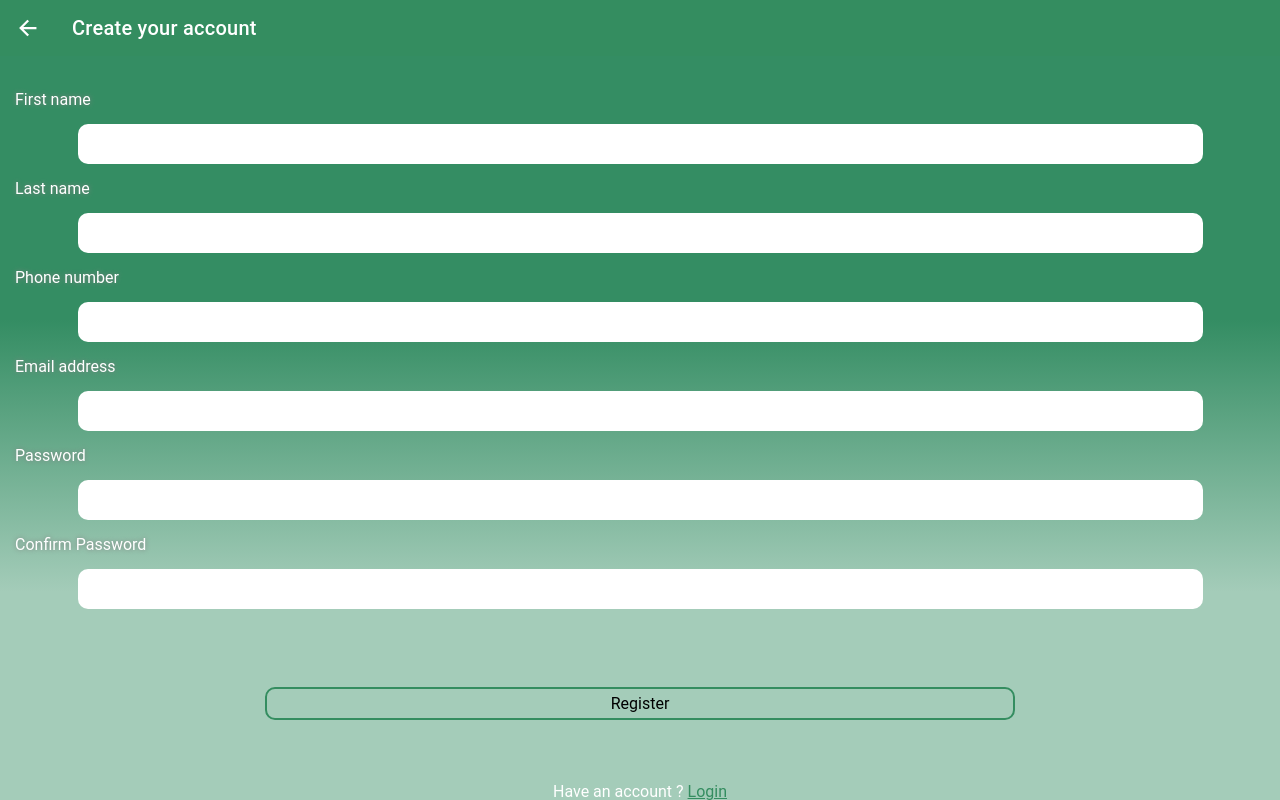
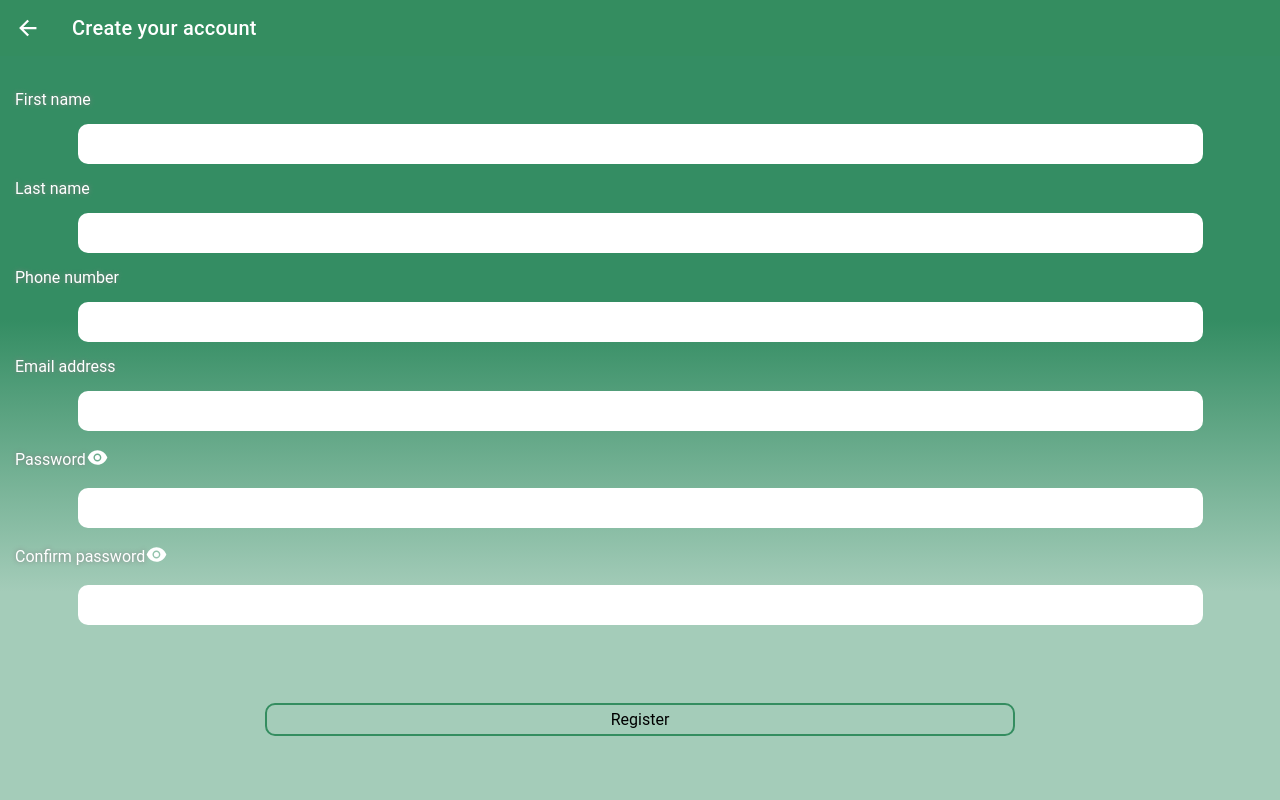
Before and after one commit to suprise079/christianConnect, a React (Create React App) app: page /SignUpU in a window 1280 px wide. Built offline with nearby package versions, Linux system fonts and the light colour scheme.

Commit message:
show/hide password done

```diff
--- a/src/pages/Logins/Login/Login.jsx
+++ b/src/pages/Logins/Login/Login.jsx
@@ -44,7 +44,10 @@ const Body = styled(IonPage)`
   label {
     text-shadow: none;
     margin: 1.2% 5%;
-
+    width:70%;
+    display:flex;
+    justify-content:space-between;
+    align-items:center;
   }
   input[type="submit"] {
     width: 30vw;
@@ -52,13 +55,6 @@ const Body = styled(IonPage)`
     margin: 20px 5%;
     color: #348d63;
     background: transparent;
-    // background: rgb(164, 204, 185);
-    // background: linear-gradient(
-    //   345deg,
-    //   rgba(164, 204, 185, 1) 26%,
-    //   rgba(52, 141, 99, 1) 60%,
-    //   rgba(52, 141, 99, 1) 100%
-    // );
   }
 `;
 const handleSubmit = (e) => {
--- a/src/pages/Logins/SignUp/SignUp.jsx
+++ b/src/pages/Logins/SignUp/SignUp.jsx
@@ -32,6 +32,8 @@ const Body = styled(IonPage)`
 const SignUp = () => {
   const [showPassword, setshowPassword] = useState(false);
   const [pswdType, setpswdType] = useState("password");
+  const [confpswd, setconfpswd] = useState("password");
+  const [showConf, setshowConf] = useState(false);
 
   return (
     <Body>
@@ -114,11 +116,11 @@ const SignUp = () => {
             Confirm password
             <span
               onClick={() => {
-                setshowPassword(showPassword ? false : true);
-                setpswdType(showPassword ? "password" : "text");
+                setshowConf(showConf ? false : true);
+                setconfpswd(showConf ? "password" : "text");
               }}
             >
-              {showPassword ? (
+              {showConf ? (
                 <AiFillEyeInvisible size="23px" />
               ) : (
                 <AiFillEye size="23px" />
@@ -127,7 +129,7 @@ const SignUp = () => {
           </label>
           <IonInput
             required
-            type="password"
+            type={confpswd}
             name="Confirm password"
             clearInput="true"
             className="inputField"
--- a/src/pages/Logins/SignUp/SignUpU.jsx
+++ b/src/pages/Logins/SignUp/SignUpU.jsx
@@ -9,7 +9,8 @@ import {
   } from "@ionic/react";
   import styled from "styled-components";
   import { Link } from "react-router-dom";
-  import {AiFillEyeInvisible,AiFillEye} from "react-icons";
+  import { useState } from "react";
+  import { AiFillEyeInvisible, AiFillEye } from "react-icons/ai";
   import "../StylesForPages.css";
 
   const Body = styled(IonPage)`
@@ -28,6 +29,11 @@ import {
   `;
 
   const SignUpU = () => {
+    const [showPassword, setshowPassword] = useState(false);
+    const [pswdType, setpswdType] = useState("password");
+    const [confpswd, setconfpswd] = useState("password");
+    const [showConf, setshowConf] = useState(false);
+
     return (
       <Body>
         <IonHeader color="inherit" className="ion-no-border">
@@ -73,16 +79,46 @@ import {
               className="inputField"
             ></IonInput>
 
-            <label htmlFor="Password">Password</label>
+  <label htmlFor="Password">
+            Password{" "}
+            <span
+              onClick={() => {
+                setshowPassword(showPassword ? false : true);
+                setpswdType(showPassword ? "password" : "text");
+              }}
+            >
+              {showPassword ? (
+                <AiFillEyeInvisible size="23px" />
+              ) : (
+                <AiFillEye size="23px" />
+              )}
+            </span>
+          </label>
           <IonInput
-              type="password"
+            required
+            type={pswdType}
             clearInput="true"
             className="inputField"
           ></IonInput>
 
-            <label htmlFor="Confirm password">Confirm Password</label>
+          <label htmlFor="Confirm password">
+            Confirm password
+            <span
+              onClick={() => {
+                setshowConf(showConf ? false : true);
+                setconfpswd(showConf ? "password" : "text");
+              }}
+            >
+              {showConf ? (
+                <AiFillEyeInvisible size="23px" />
+              ) : (
+                <AiFillEye size="23px" />
+              )}
+            </span>
+          </label>
           <IonInput
-              type="password"
+            required
+            type={confpswd}
             name="Confirm password"
             clearInput="true"
             className="inputField"
```
Also changed, not shown: 1 other file (tests, documents, lock files or other folders). Lines whose indentation alone changed are shown as unchanged.
